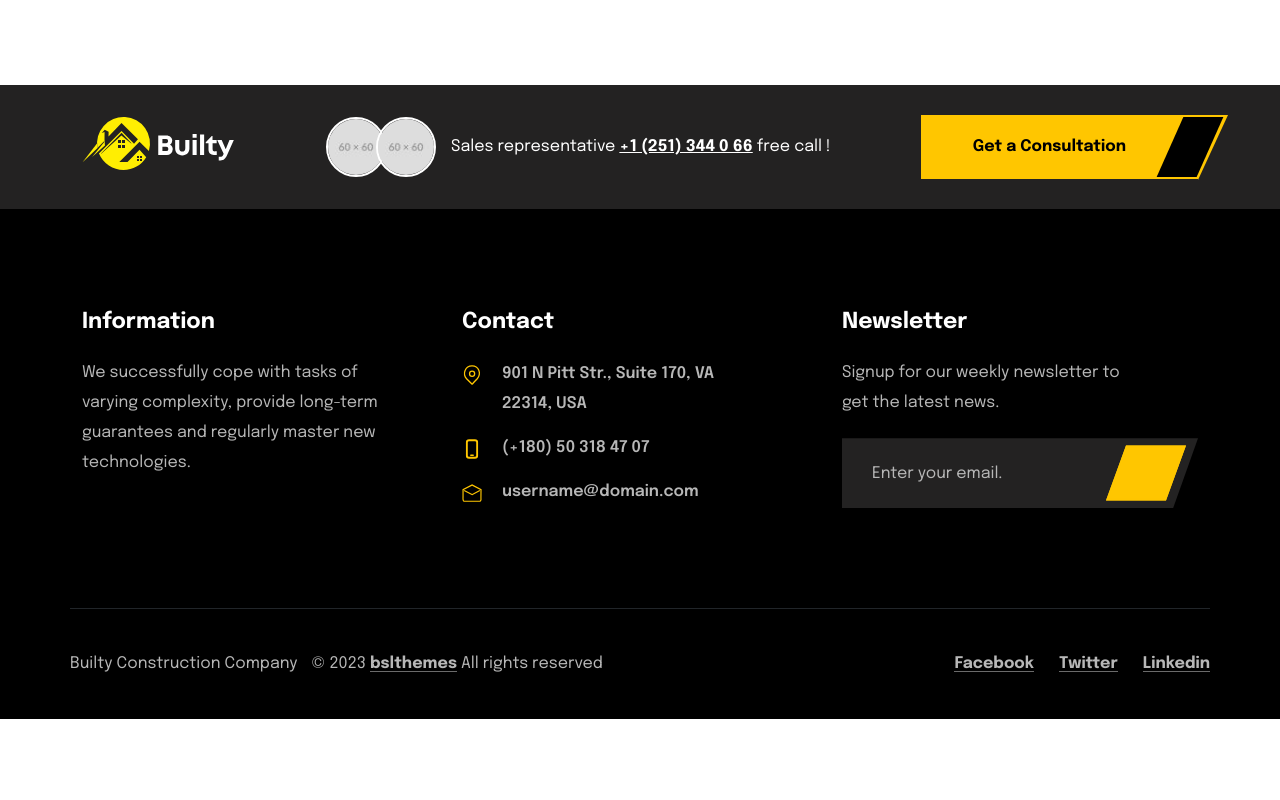
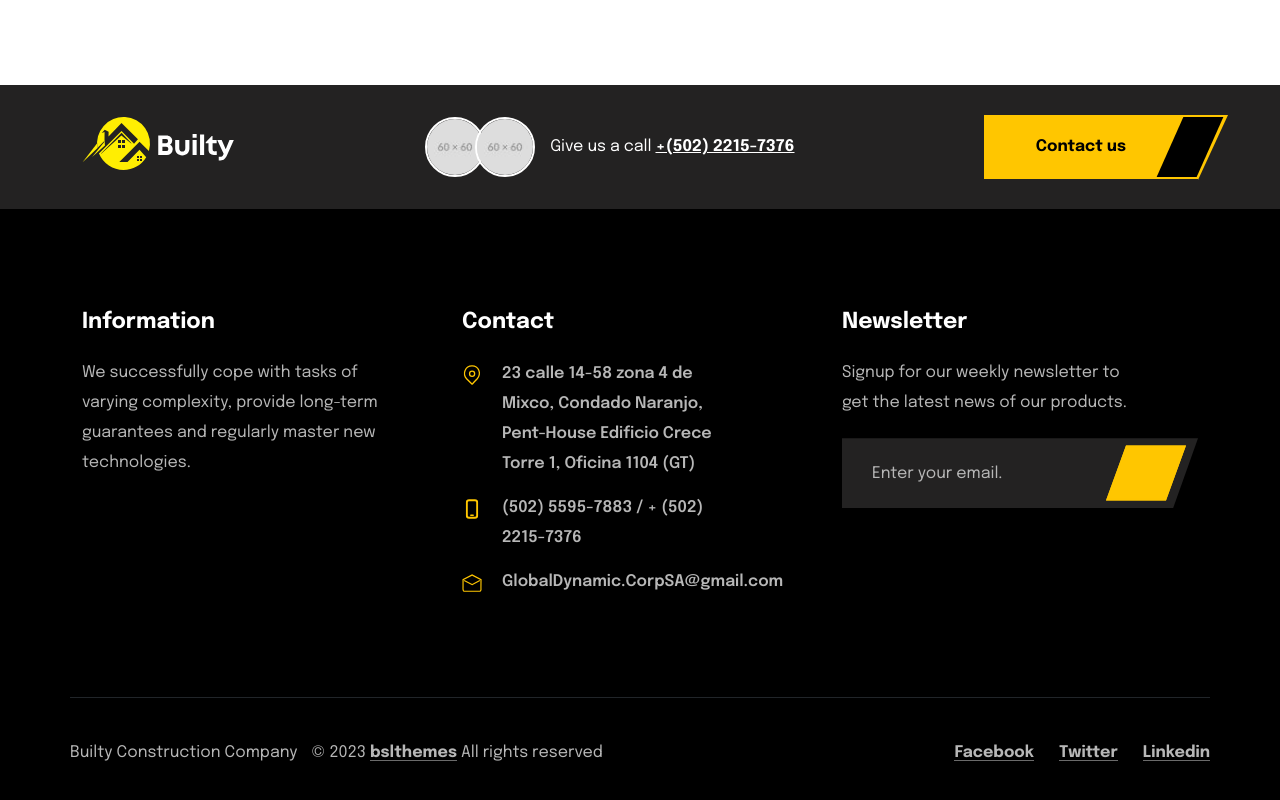
Before and after one commit to poconri/global-dinamic-corp2, a Next.js app: page / in a window 1280 px wide. Shown: the part 8429-9229 px from the top of the page. Before the commit the page ends 9148 px from the top, so only its background shows below. Built offline with nearby package versions, Linux system fonts and the light colour scheme; some icons are missing.

Commit message:
Edit footer

```diff
--- a/src/data/app.json
+++ b/src/data/app.json
@@ -61,9 +61,9 @@
             "alt": "logo"
         },
         "info": {
-            "address": "901 N Pitt Str., Suite 170, VA 22314, USA",
-            "tel": "(+180) 50 318 47 07",
-            "email": "username@domain.com"
+            "address": " 23 calle 14-58 zona 4 de Mixco, Condado Naranjo, Pent-House Edificio Crece Torre 1, Oficina 1104 (GT)",
+            "tel": "(502) 5595-7883 / + (502) 2215-7376",
+            "email": "GlobalDynamic.CorpSA@gmail.com"
         },
         "copy": "Builty Construction Company <i class='fa-solid fa-heart'></i> © 2023 <a href='https://themeforest.net/user/bslthemes/portfolio'>bslthemes</a> All rights reserved"
     },
--- a/src/layouts/footers/DefaultFooter.js
+++ b/src/layouts/footers/DefaultFooter.js
@@ -22,10 +22,10 @@ const DefaultFooter = () => {
                             <img src="/img/blog-author-img-2.jpg" alt="Contact Images" />
                         </figure>
                     </div>
-                    <p>Sales representative <span>+1 (251) 344 0 66</span> free call !</p>
+                    <p>Give us a call  <span>+(502) 2215-7376</span></p>
                 </div>
                 <Link href="/contact" className="theme-btn">
-                    Get a Consultation <i className="fa-solid fa-angles-right" />
+                    Contact us <i className="fa-solid fa-angles-right" />
                 </Link>
             </div>
             </div>
@@ -62,7 +62,7 @@ const DefaultFooter = () => {
             <div className="col-lg-4 col-md-6 col-sm-12">
                 <div className="footer-col">
                     <h3>Newsletter</h3>
-                    <p>Signup for our weekly newsletter to get the latest news.</p>
+                    <p>Signup for our weekly newsletter to get the latest news of our products.</p>
                     <form action={appData.settings.mailchimp.url} method="post" target="_blank">
                         <input type="email" name="EMAIL" placeholder="Enter your email." required />
                         <input type="hidden" name={appData.settings.mailchimp.key} />
```
